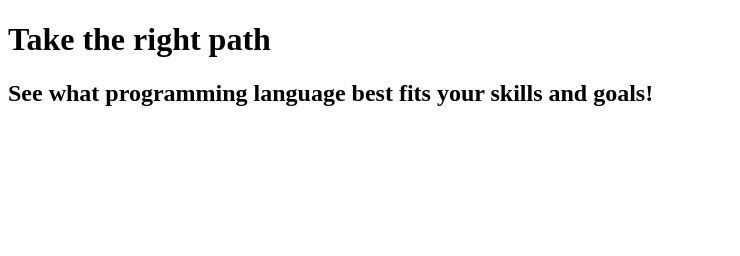
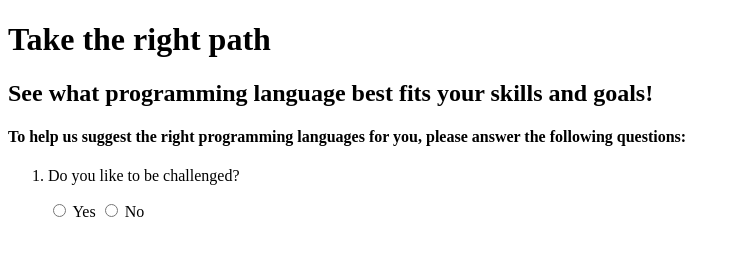
Before and after one commit to dmagic1304/Programming-Language-Suggester, a plain HTML site: page index.html in a window 1280 px wide. Shown: the whole page, without its empty margins (0-740 px from the left). Drawn offline with Linux system fonts and the light colour scheme.

Commit message:
It will show the first question in DOM

```diff
--- a/index.html
+++ b/index.html
@@ -11,7 +11,18 @@
     <h2>See what programming language best fits your skills and goals!</h2>
   </div>
   <div class="main">
-
+    <h4>To help us suggest the right programming languages for you, please answer the following questions:</h4>
+    <form>
+      <ol>
+        <li>
+          <p>Do you like to be challenged?</p>
+          <input type="radio" id="question1" name="question1" value="yes">
+          <label for="question1">Yes</label>
+          <input type="radio" id="question1" name="question1" value="no">
+          <label for="question1">No</label>
+        </li>
+      </ol>
+    </form>
   </div>
 </body>
 </html>
```
